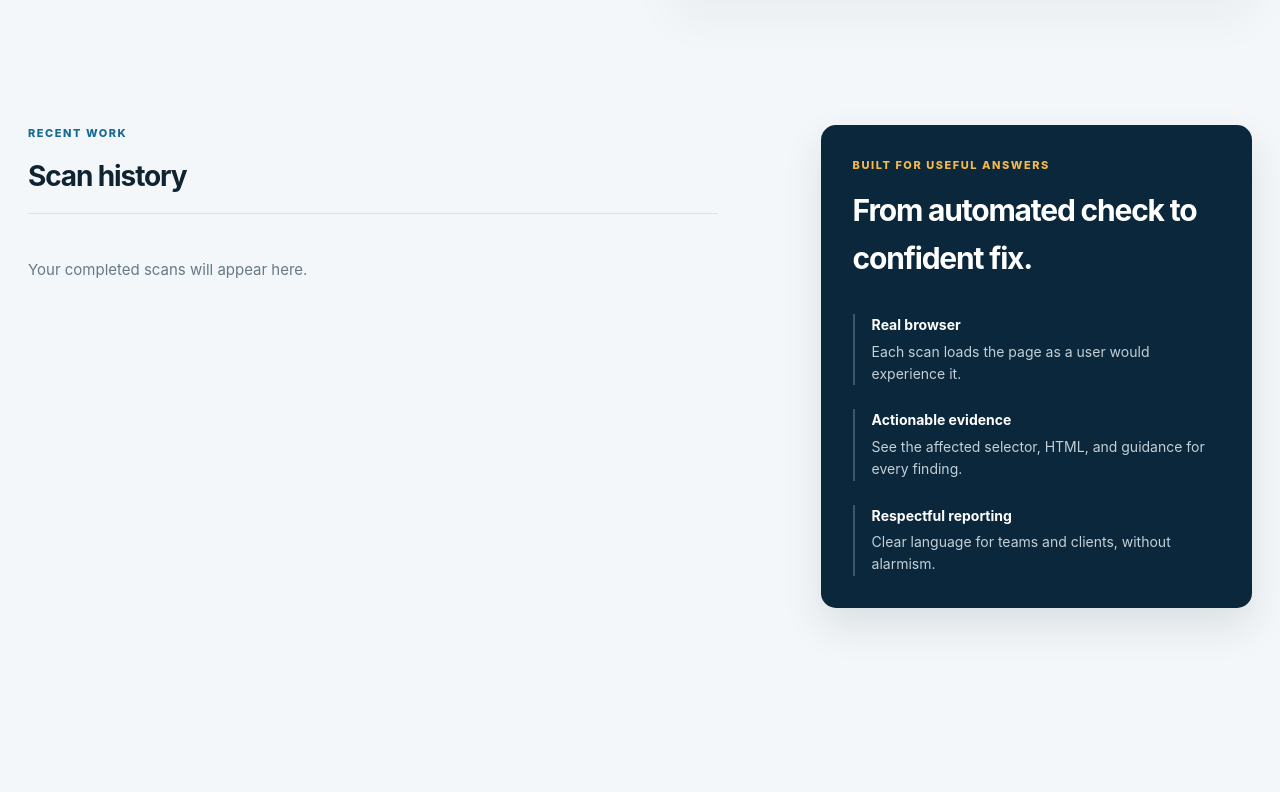
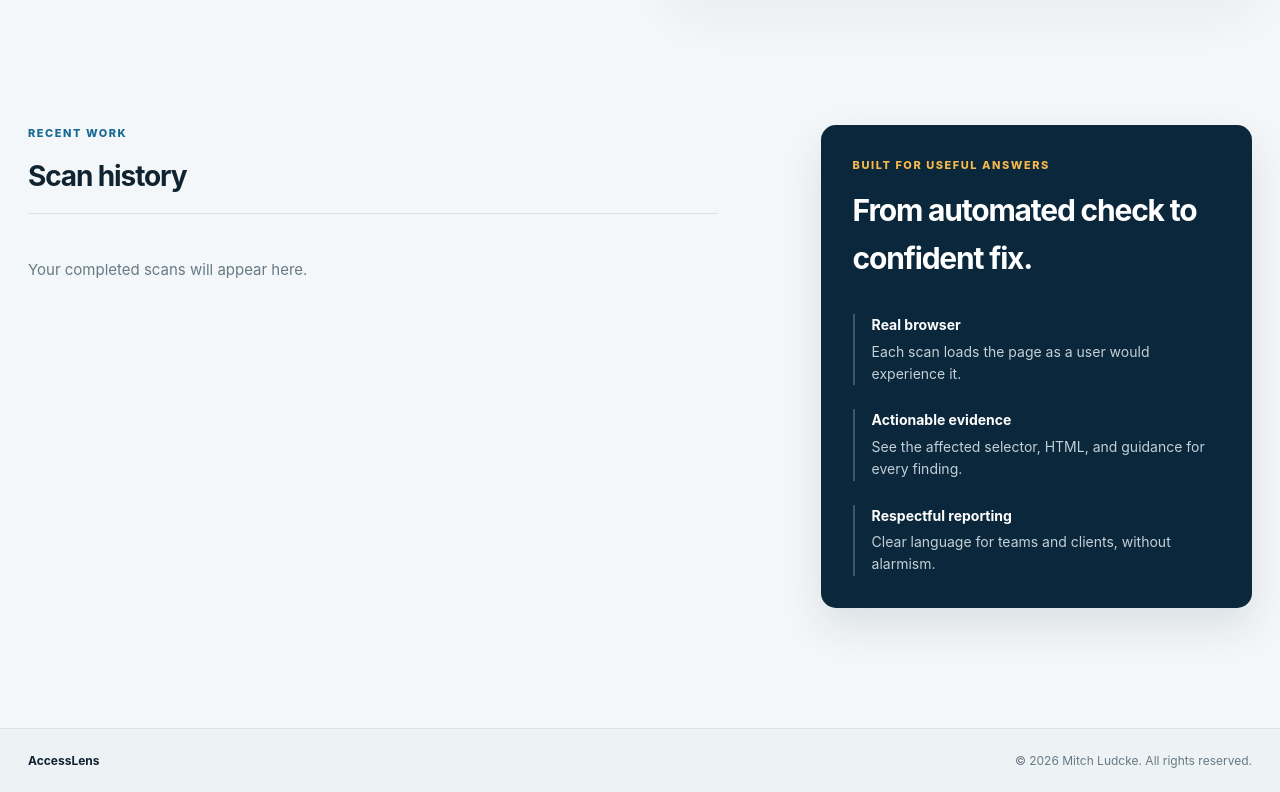
Before and after one commit to Dominator989/OpenStandard, a website: page public/index.html in a window 1280 px wide. Shown: the part 630-1422 px from the top of the page. Before the commit the page ends 1358 px from the top, so only its background shows below. Drawn offline with Linux system fonts and the light colour scheme; no server answers.

Commit message:
Add professional copyright footer

```diff
--- a/public/index.html
+++ b/public/index.html
@@ -39,6 +39,12 @@
     </section>
     <section id="report" class="report" hidden></section>
   </main>
+  <footer class="site-footer">
+    <div class="shell footer-inner">
+      <span>AccessLens</span>
+      <span>&copy; 2026 Mitch Ludcke. All rights reserved.</span>
+    </div>
+  </footer>
   <script src="/app.js"></script>
 </body>
 </html>
--- a/public/styles.css
+++ b/public/styles.css
@@ -27,3 +27,7 @@ button[type=submit]{border:0;border-radius:8px;padding:0 19px;background:var(--n
 @media(max-width:620px){.shell{width:min(100% - 36px,1380px)}.topbar{height:70px}.topbar-note{display:none}.hero{padding:56px 0 68px}.hero h1{font-size:48px}.hero-copy{font-size:16px}.scan-form{padding:18px}.form-row{display:grid}.form-row button{padding:13px}.content-grid{padding-bottom:75px}.report-head{display:block}.report-actions{margin-top:15px}.scan-card{align-items:flex-start}.status{padding-top:3px}.report-overview{display:block}.report-status{display:inline-block;margin-top:16px}.manual-review{grid-template-columns:1fr;gap:25px;padding:22px}}
 @media(display-mode:standalone){body{padding-top:env(safe-area-inset-top)}.topbar{height:74px}.shell{width:min(100% - 72px,1380px)}}
 @media print{body{background:#fff}.topbar,.hero,.content-grid{display:none!important}.shell{width:100%}.report{border-top:0}.report-actions,.manual-review{display:none}.finding{break-inside:avoid;box-shadow:none}}
+.site-footer{border-top:1px solid var(--line);background:#edf2f4;color:var(--muted);font-size:12px}
+.footer-inner{display:flex;justify-content:space-between;gap:20px;padding-top:22px;padding-bottom:22px}
+.footer-inner span:first-child{color:var(--ink);font-weight:750}
+@media(max-width:620px){.footer-inner{display:grid;gap:4px}}
```
